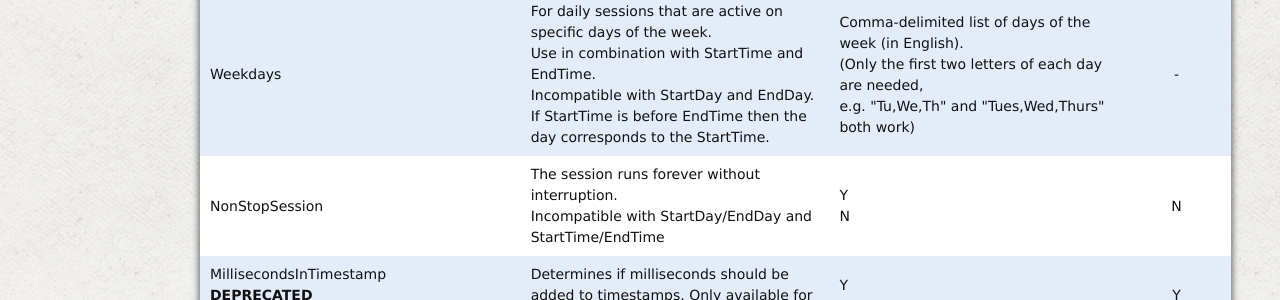
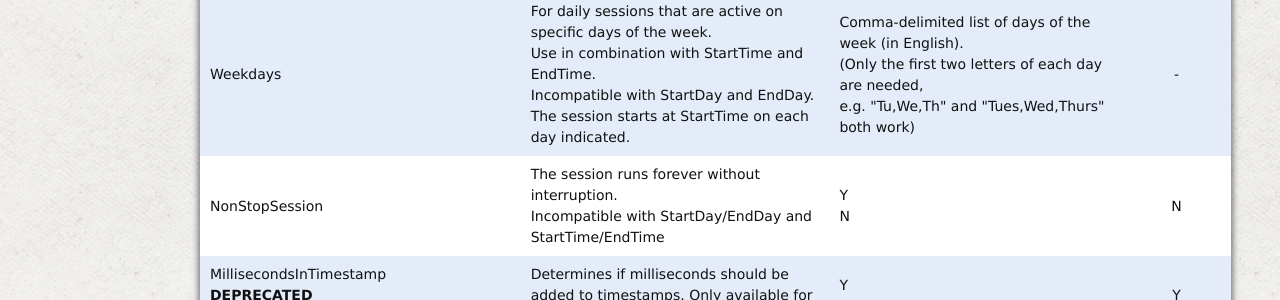
Before and after one commit to connamara/quickfixn, a Jekyll site: the page built from tutorial/configuration.md, in a window 1280 px wide and 900 px high, scrolled down 2440 px. Shown: the part 152-452 px from the top of the window. Built offline with Jekyll 4.4.1, drawn with Linux system fonts in a browser that asks for light colours.

Commit message:
correction to Weekdays setting description

```diff
--- a/tutorial/configuration.md
+++ b/tutorial/configuration.md
@@ -172,7 +172,7 @@ QuickFIX Settings
       For daily sessions that are active on specific days of the week.
       <br/>Use in combination with StartTime and EndTime.
       <br/>Incompatible with StartDay and EndDay.
-      <br/>If StartTime is before EndTime then the day corresponds to the StartTime.
+      <br/>The session starts at StartTime on each day indicated.
     </td>
     <td class='valid'>
       Comma-delimited list of days of the week (in English).
```
